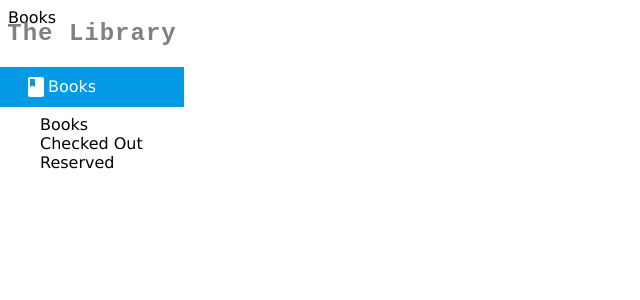
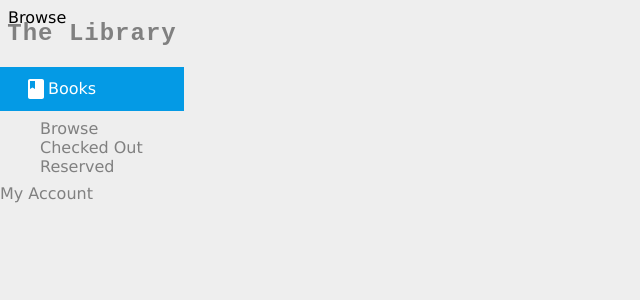
Before and after one commit to nichgalea/react-book-library, a React app: page / in a window 1280 px wide. Shown: the top 300 px of the page, without its empty margins (0-640 px from the left). Built offline with nearby package versions, Linux system fonts and the light colour scheme.

Commit message:
Finish side navigation

```diff
--- a/src/app/index.tsx
+++ b/src/app/index.tsx
@@ -13,10 +13,10 @@ export default function App() {
 
         <main className={styles.mainContent}>
           <Switch>
-            <Route path="/" render={() => "Books"} />
-            <Route path="/books" render={() => "Books"} />
-            <Route path="/checked-out" render={() => "Checked Out"} />
-            <Route path="/reserved" render={() => "Reserved"} />
+            <Route path="/" exact render={() => "Browse"} />
+            <Route path="/checked-out" exact render={() => "Checked Out"} />
+            <Route path="/reserved" exact render={() => "Reserved"} />
+            <Route path="/my-account" exact render={() => "My Account"} />
           </Switch>
         </main>
       </div>
--- a/src/index.tsx
+++ b/src/index.tsx
@@ -3,4 +3,6 @@ import ReactDom from "react-dom";
 
 import App from "./app";
 
+import "./styles.scss";
+
 ReactDom.render(<App />, document.getElementById("app"));
--- a/src/sidenav/index.tsx
+++ b/src/sidenav/index.tsx
@@ -1,4 +1,5 @@
 import React from "react";
+import { NavLink } from "react-router-dom";
 
 import styles from "./styles.scss";
 
@@ -20,10 +21,30 @@ export default function Sidenav() {
         </div>
 
         <ul className={styles.links}>
-          <li className={styles.linksListItem}>Books</li>
-          <li className={styles.linksListItem}>Checked Out</li>
-          <li className={styles.linksListItem}>Reserved</li>
+          <li className={styles.linksListItem}>
+            <NavLink to="/" exact className={styles.link} activeClassName={styles.linkActive}>
+              Browse
+            </NavLink>
+          </li>
+
+          <li className={styles.linksListItem}>
+            <NavLink to="/checked-out" exact className={styles.link} activeClassName={styles.linkActive}>
+              Checked Out
+            </NavLink>
+          </li>
+
+          <li className={styles.linksListItem}>
+            <NavLink to="/reserved" exact className={styles.link} activeClassName={styles.linkActive}>
+              Reserved
+            </NavLink>
+          </li>
         </ul>
+
+        <div className={styles.accountLinkContainer}>
+          <NavLink to="/my-account" exact className={styles.link} activeClassName={styles.linkActive}>
+            My Account
+          </NavLink>
+        </div>
       </div>
     </nav>
   );
--- a/src/sidenav/styles.scss
+++ b/src/sidenav/styles.scss
@@ -15,14 +15,16 @@
 
 .nav-list {
   font-size: 14px;
-  box-shadow: 1px 1px 2px 0px rgba(0, 0, 0, 0.3);
+  box-shadow: 2px 2px 4px -2px rgba(0, 0, 0, 0.3);
+  overflow: hidden;
+  background: #f5f5f5;
 }
 
 .subtitle {
   background: #049ae5;
   color: white;
   font-weight: normal;
-  padding: 8px 16px 8px 24px;
+  padding: 10px 16px 10px 24px;
   display: flex;
   align-items: center;
 }
@@ -34,8 +36,27 @@
 .links {
   list-style: none;
   margin: 8px 0;
+  overflow: hidden;
 }
 
 .links-list-item {
   margin: 8px 0;
 }
+
+.link {
+  color: gray;
+  text-decoration: none;
+
+  &-active {
+    color: #049ae5;
+    letter-spacing: 1px;
+  }
+}
+
+.account-link-container {
+  padding: 8px 0 12px 8px;
+  margin-left: 32px;
+  border-top: 1px solid #bfb6b6;
+  width: 100px;
+  font-size: 12px;
+}
--- /dev/null
+++ b/src/styles.scss
@@ -0,0 +1,3 @@
+body {
+  background: #eee;
+}
```
